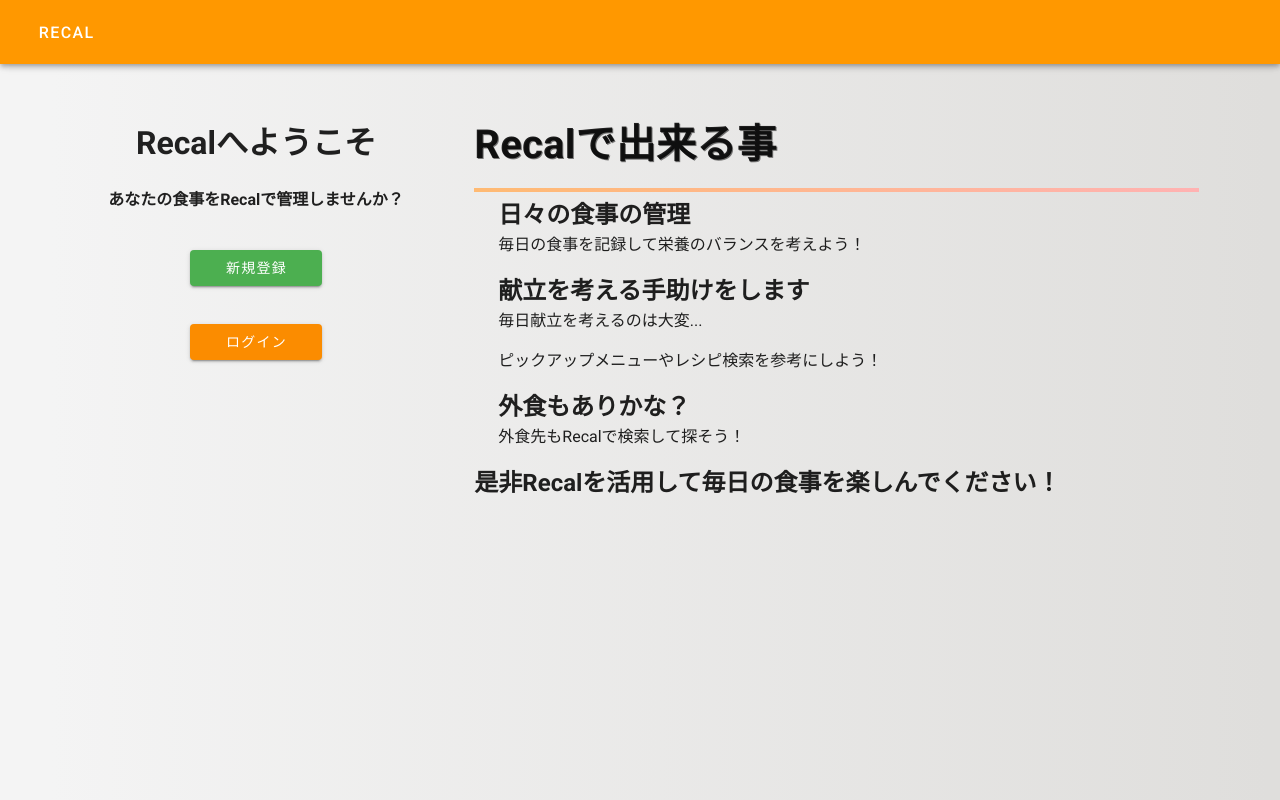
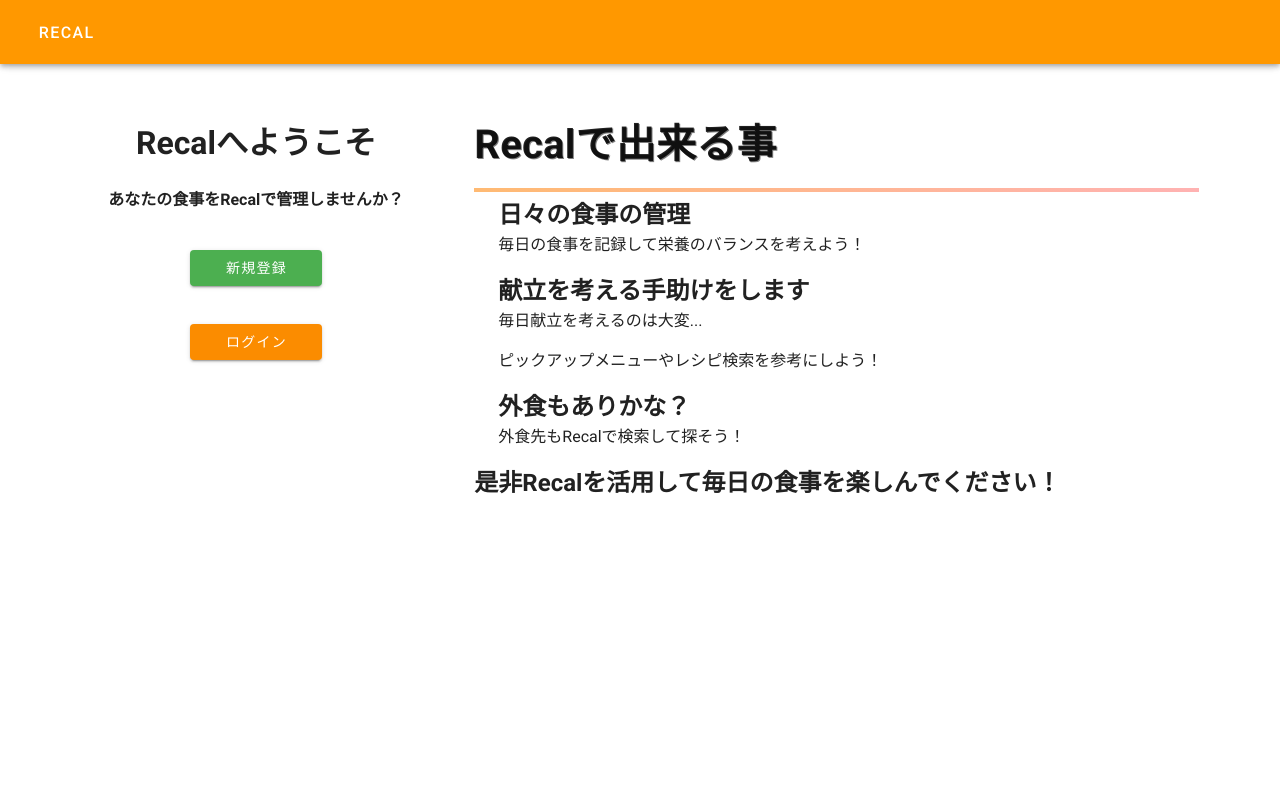
Before and after one commit to shiropt/recal, a Vue app: page / in a window 1280 px wide. Built offline with nearby package versions, Linux system fonts and the light colour scheme.

Commit message:
背景色変更

```diff
--- a/src/App.vue
+++ b/src/App.vue
@@ -5,6 +5,7 @@
    @showList="showList"
 
    />
+
    <div class="menu">
      <Loading v-if="this.$store.state.loading"  class="loading"/>
      <transition appear>
@@ -78,6 +79,7 @@ export default {
       loading:true,
       drawer:false
 
+
     }
   },
   components:{
@@ -149,8 +151,8 @@ export default {
 }
 .wrapper{
   height:100%;
-    background-image: -webkit-linear-gradient(left, #F4F4F4 4%, #DFDEDC 99%);
-  background-image: linear-gradient(to right, #F4F4F4 4%, #DFDEDC 99%);
+    /* background-image: -webkit-linear-gradient(left, #F4F4F4 4%, #DFDEDC 99%);
+  background-image: linear-gradient(to right, #F4F4F4 4%, #DFDEDC 99%);  */
 }
 .menu{
   padding-top: 60px;
```
